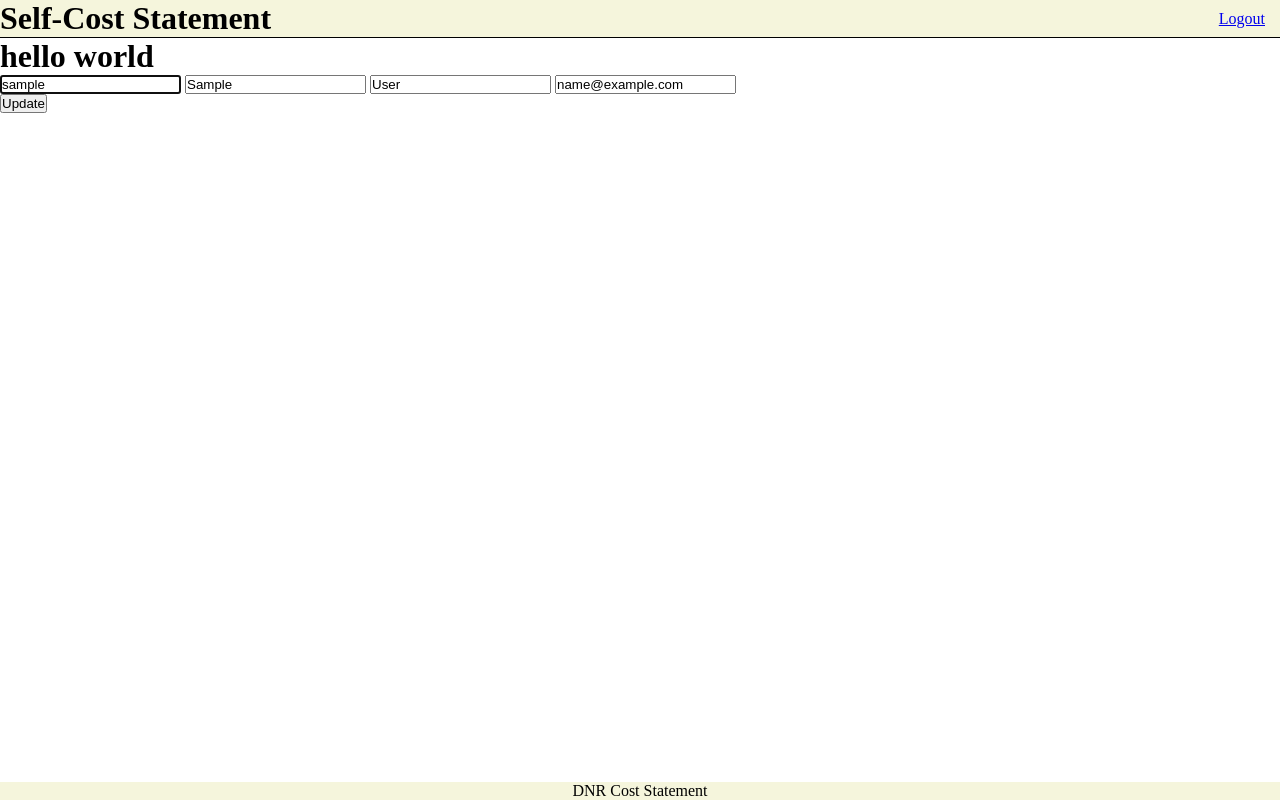
After one commit to nistalb/DNR, a Django app: page /register/edit in a window 1280 px wide. The commit adds this page. Run offline with Django 3.2, Linux system fonts and the light colour scheme; the visitor is signed in with stand-in values (Sample User, id 1); data comes from the database, SQL or seed files in the repository.

Commit message:
adds routes and cleans up models errors

```diff
--- a/main_app/forms.py
+++ b/main_app/forms.py
@@ -12,3 +12,8 @@ class ProjectForm(ModelForm):
     class Meta:
         model = Project
         fields = ('description', 'date', 'url', 'street', 'city', 'state', 'zip_code')
+
+class LaborForm(ModelForm):
+    class Meta:
+        model = Labor
+        fields = ('date', 'total_hours', 'chainsaw_hours', 'small_equip_hours', 'large_equip_hours')
--- a/main_app/models.py
+++ b/main_app/models.py
@@ -26,7 +26,7 @@ class Labor(models.Model):
     project =  models.ForeignKey(Project, on_delete=models.CASCADE)
 
     def __str__(self):
-        return self.date
+        return str(self.date)
 
 class Rental(models.Model):
     equipment = models.CharField(max_length=200)
--- /dev/null
+++ b/main_app/static/styles/main.css
@@ -0,0 +1,37 @@
+* {
+    margin: 0;
+    padding: 0;
+    box-sizing: border-box;
+}
+
+header {
+    border-bottom: solid 1px black;
+    background-color: beige;
+}
+
+#header_title {
+    width: 50%;
+    display: inline;
+}
+
+#header_links {
+    float: right;
+    height: 37px;
+    line-height: 37px;
+    margin: auto;
+    padding: 0 15px 0 15px;
+}
+
+.container {
+    overflow-y: auto;
+    overflow-x: hidden;
+    min-width: 370px;
+}
+
+footer {
+    background-color: beige;
+    position: absolute;
+    bottom: 0;
+    width: 100%;
+    text-align: center;
+}
--- a/main_app/templates/base.html
+++ b/main_app/templates/base.html
@@ -5,17 +5,25 @@
     <meta charset="UTF-8">
     <meta http-equiv="X-UA-Compatible" content="IE=edge">
     <meta name="viewport" content="width=device-width, initial-scale=1.0">
+
+    {% comment %} CSS from Static File {% endcomment %}
+    <link rel="stylesheet" href="{% static 'styles/main.css' %}">
+
     <title>Self-Cost Statement</title>
 </head>
 <body>
     <header>
-        <h1>Self-Cost Statement</h1>
-        <a href="{% url 'logout' %}">Logout</a>
+        <div>
+            <h1 id="header_title">Self-Cost Statement</h1>
+            <div id="header_links">
+                <a href="{% url 'logout' %}">Logout</a>
+            </div>
+        </div>
     </header>
-
-    {% block content%}
-    {% endblock %}
-
+    <div class="container">
+        {% block content%}
+        {% endblock %}
+    </div>
     <footer>
         <p>DNR Cost Statement</p>
     </footer>
--- a/main_app/templates/project/create.html
+++ b/main_app/templates/project/create.html
@@ -1,7 +1,7 @@
 {% extends 'base.html' %}
 {% block content %}
 
-<h1>Project form Hello</h1>
+<h1>Project Information</h1>
 <p>Lets get some basic info</p>
 <form action="{% url 'project_create' %}" method="post">
     {% csrf_token %}
--- /dev/null
+++ b/main_app/templates/register/edit.html
@@ -0,0 +1,17 @@
+{% extends 'base.html' %}
+{% block content%}
+
+<h1>hello world</h1>
+
+<form action="{% url 'register_edit' %}" method="post">
+    {% csrf_token %}
+    <div>
+        {{user_form.username}}
+        {{user_form.first_name}}
+        {{user_form.last_name}}
+        {{user_form.email}}
+    </div>
+    <input type="submit" value="Update">
+</form>
+
+{% endblock %}
--- a/main_app/urls.py
+++ b/main_app/urls.py
@@ -5,7 +5,9 @@ urlpatterns = [
 path('', views.home, name='home'),
 path('accounts/', include('django.contrib.auth.urls')),
 path('register/', views.register, name='register'),
+path('register/edit', views.register_edit, name='register_edit'),
 path('landing/', views.landing, name='landing'),
 path('project/create', views.project_create, name='project_create'),
 path('project/edit', views.project_edit, name='project_edit'),
+path('labor/create', views.labor_create, name='labor_create'),
 ]
--- a/main_app/views.py
+++ b/main_app/views.py
@@ -3,7 +3,7 @@ from django.contrib.auth import login
 
 # import forms
 from django.contrib.auth.forms import AuthenticationForm
-from .forms import NewUserForm, ProjectForm
+from .forms import NewUserForm, ProjectForm, LaborForm
 
 # import models
 from .models import User, Project, Labor, Rental
@@ -26,14 +26,32 @@ def register(request):
     registration_form = NewUserForm()
     auth_form = AuthenticationForm()
     context = {'registration_form': registration_form, 'auth_form': auth_form}
-    return render(request, 'register.html', context)
+    return render(request, 'register/register.html', context)
+
+def register_edit(request):
+    user = User.objects.get(id=request.user.id)
+    if request.method == 'POST':
+        user.first_name = request.POST['first_name']
+        user.last_name = request.POST['last_name']
+        user.email = request.POST['email']
+        user.username = request.POST['username']
+        user.save()
+        return redirect('landing')
+
+    user_form = NewUserForm(instance=user)
+    context = {'user_form': user_form}
+    return render(request, 'register/edit.html', context)
 
 # ==== LANDING ====
 def landing(request):
 
     user = User.objects.get(id=request.user.id)
     project = Project.objects.get(user_id=request.user.id)
-    context = {'user': user, 'project': project}
+    labor = Labor.objects.filter(project_id=project.id).order_by('date')
+    print(labor)
+    print('here')
+    labor_form = LaborForm()
+    context = {'user': user, 'project': project, 'labor_form': labor_form, 'labor': labor}
     return render(request, 'landing.html', context)
 
 # ==== PROJECT ====
@@ -52,7 +70,24 @@ def project_create(request):
 
 def project_edit(request):
     project = Project.objects.get(user_id=request.user.id)
+    if request.method == 'POST':
+        project_form = ProjectForm(request.POST, instance=project)
+        if project_form.is_valid:
+            project_form.save()
+            return redirect('landing')
 
     project_form = ProjectForm(instance=project)
     context = {'project_form': project_form, 'project': project}
     return render(request, 'project/edit.html', context)
+
+# ==== LABOR ====
+def labor_create(request):
+    # New Labor form is in landing route
+    project = Project.objects.get(user_id=request.user.id)
+    if request.method == 'POST':
+        labor_form = LaborForm(request.POST)
+        if labor_form.is_valid:
+            labor = labor_form.save(commit=False)
+            labor.project = project
+            labor.save()
+            return redirect('landing')
```
Also changed, not shown: main_app/templates/landing.html (+41 -5 lines), main_app/templates/project/edit.html (+14 -0 lines), main_app/static/scripts/app.js (added), main_app/templates/register/register.html (renamed from main_app/templates/register.html).
